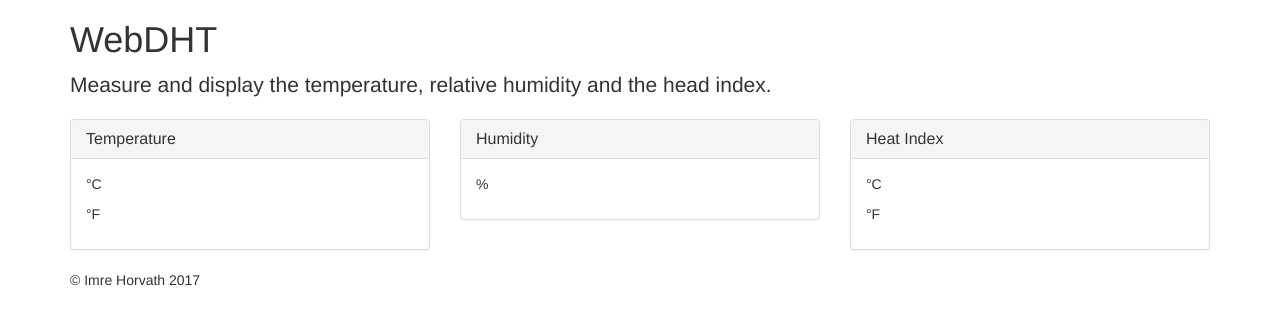
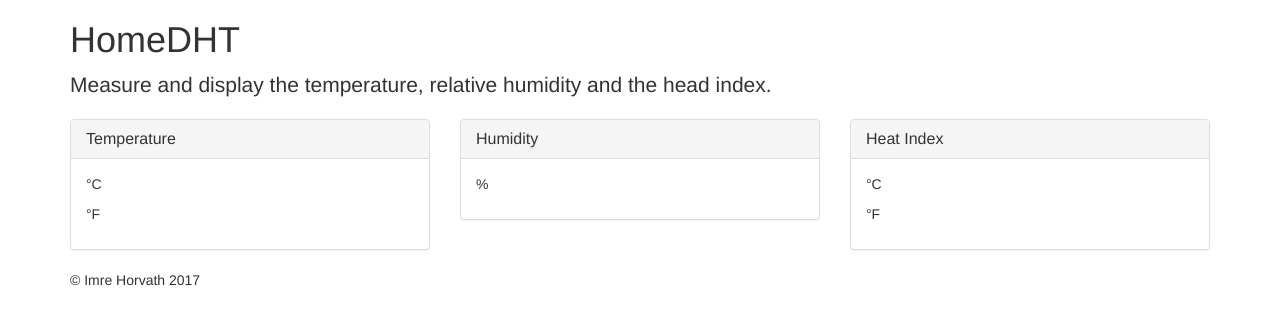
Before and after one commit to imrehorvath/HomeDHT, a plain HTML site: page Web/index.html in a window 1280 px wide. Drawn offline with Linux system fonts and the light colour scheme; no server answers.

Commit message:
Rename title and heading

```diff
--- a/Web/index.html
+++ b/Web/index.html
@@ -6,7 +6,7 @@
   <meta http-equiv="X-UA-Compatible" content="IE=edge">
   <meta name="viewport" content="width=device-width, initial-scale=1">
 
-  <title>WebDHT</title>
+  <title>HomeDHT</title>
 
   <link href="css/bootstrap.min.css" rel="stylesheet">
 
@@ -24,7 +24,7 @@
 
   <div class="container">
     <div class="starter-template">
-      <h1>WebDHT</h1>
+      <h1>HomeDHT</h1>
       <p class="lead">
         Measure and display the temperature, relative humidity and the head index.
       </p>
```
